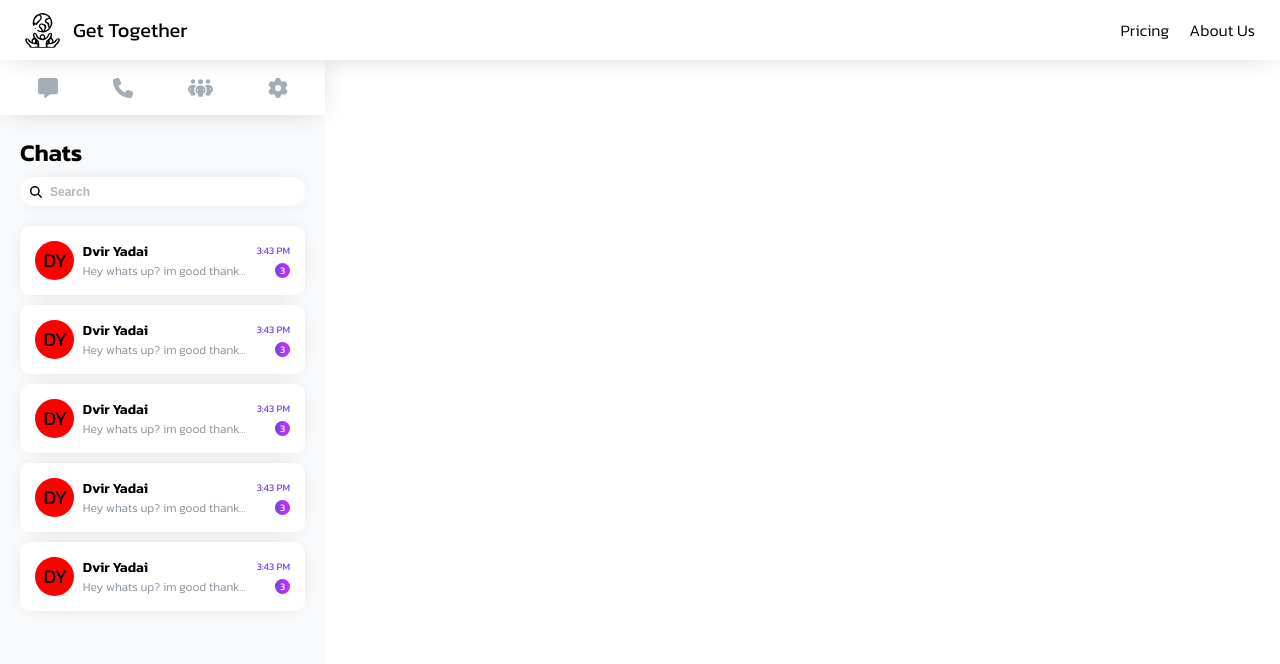
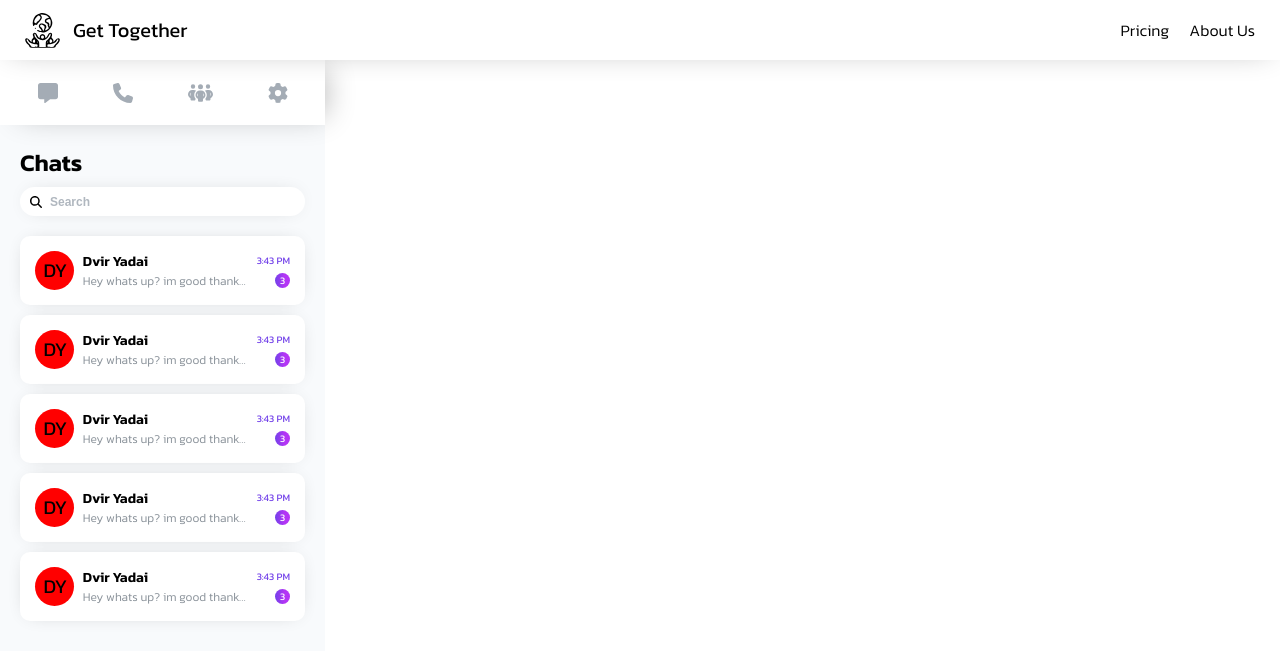
Before and after one commit to DvirYadai/chat, a React (Create React App) app in the folder client/: page / in a window 1280 px wide. Shown: the top 664 px of the page. Built offline with nearby package versions, Linux system fonts and the light colour scheme.

Commit message:
exporting StyledSvg

```diff
--- a/client/src/components/sidebar/sidebar.tsx
+++ b/client/src/components/sidebar/sidebar.tsx
@@ -3,7 +3,7 @@ import { GroupIcon, MessageIcon, PhoneIcon, SettingsIcon } from '../../styles/ic
 import { Box, Flex, Svg } from '../ui';
 import { Chats } from './chats';
 
-const StyledSvg = styled(Svg)`
+export const StyledSvg = styled(Svg)`
   cursor: pointer;
   &:hover {
     path {
@@ -17,8 +17,8 @@ function Menu() {
     <Flex
       justifyContent="space-around"
       alignItems="center"
-      boxShadow="0px 0px 30px -10px rgba(0,0,0,0.3)"
-      height="55px"
+      boxShadow="10px 0px 30px -10px rgba(0,0,0,0.3)"
+      height="65px"
       bg="main.white"
       p="0 10px"
     >
@@ -32,7 +32,7 @@ function Menu() {
 
 export function Sidebar() {
   return (
-    <Box width="325px" height="calc(100% - 60px)" bg="#f8fafc">
+    <Box width="325px" bg="#f8fafc">
       <Menu />
       <Chats />
     </Box>
```
